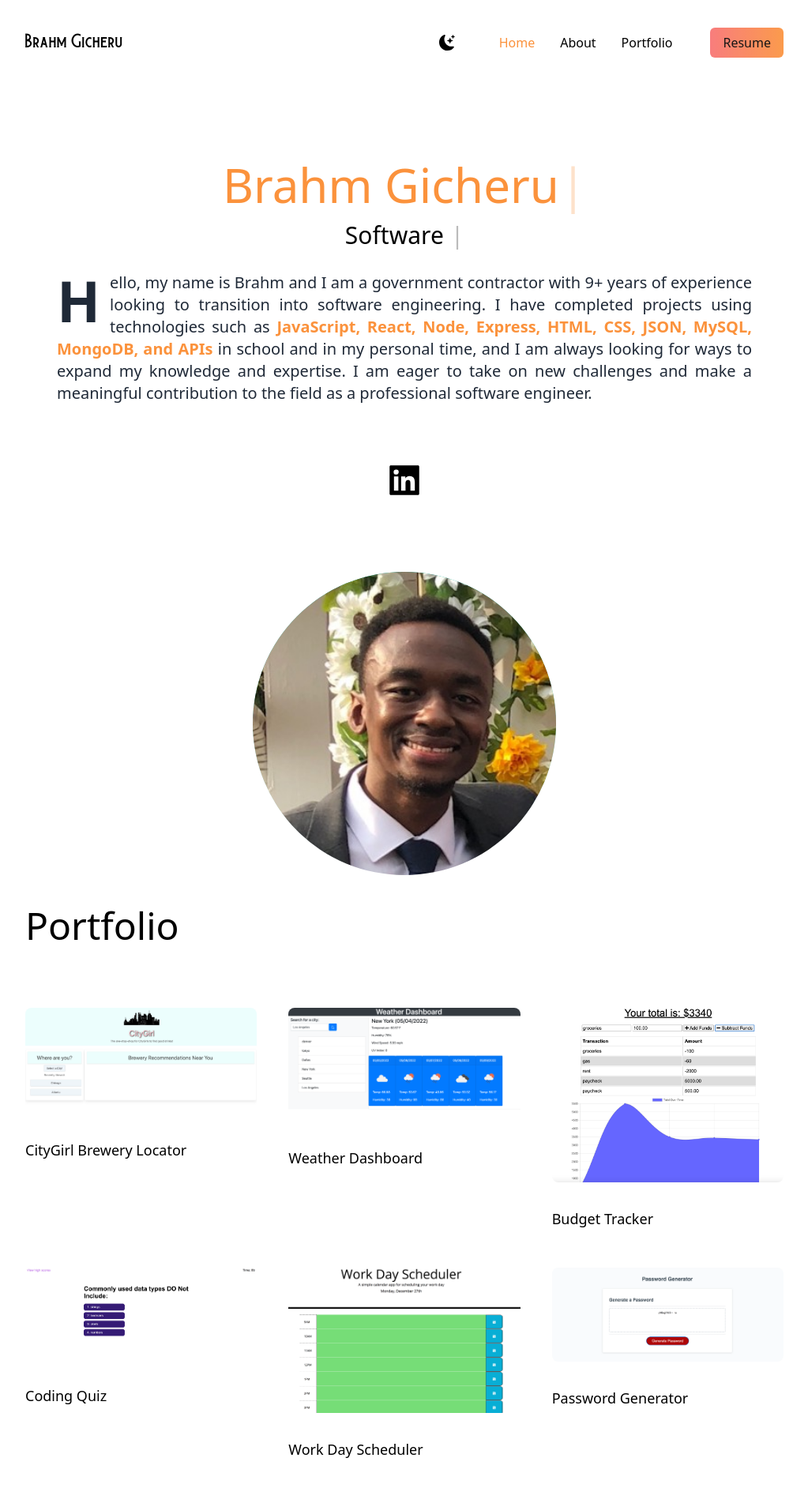
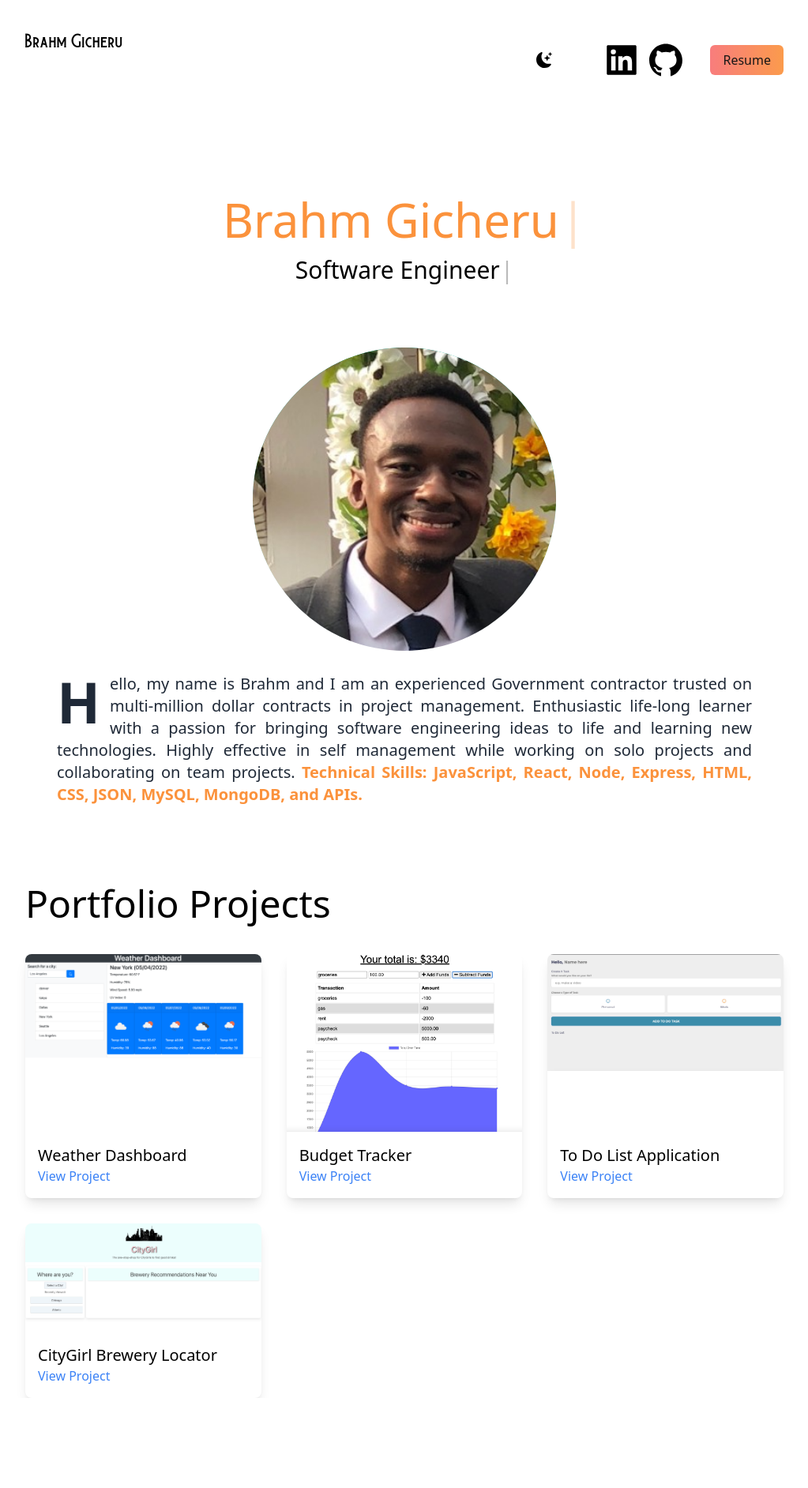
Before and after one commit to brahmg1/brahmgicheru-portfolio, a Next.js app: page / in a window 1280 px wide. Shown: the top 1884 px of the page at 79% size, without its empty margins (128-1151 px from the left). After the commit the page ends 1770 px from the top, so only its background shows below. Built offline with nearby package versions, Linux system fonts and the light colour scheme.

Commit message:
add to do list and update site

```diff
--- a/pages/index.js
+++ b/pages/index.js
@@ -15,12 +15,20 @@ import web3 from "../public/coding-quiz.png";
 import web4 from "../public/workday-scheduler.png";
 import web5 from "../public/password-generator.png";
 import web7 from "../public/web7.png";
+import web8 from "../public/To-Do-List-Application.png";
 import { useState } from "react";
 import Typewriter from "typewriter-effect";
 
-
 function HomePage() {
   const [darkMode, setDarkMode] = useState(false);
+
+  const projects = [
+    { image: web1, title: "Weather Dashboard", url: "https://brahmg1.github.io/weather-dashboard/Develop/index.html" },
+    { image: web2, title: "Budget Tracker", url: "https://budget-tracker-roan.vercel.app" },
+    { image: web8, title: "To Do List Application", url: "https://to-do-list-brahmg1.vercel.app" },
+    { image: web7, title: "CityGirl Brewery Locator", url: "https://brahmg1.github.io/codebreakers/" },
+  ];
+
   return (
     <div className={darkMode ? "dark" : ""}>
 
@@ -36,13 +44,30 @@ function HomePage() {
        <section className="min-h-screen">
          <nav className="py-10 mb-12 flex justify-between">
         <h1  className="text-xl font-burtons dark:text-white">
-          <a href="#home">Brahm Gicheru</a>
+          Brahm Gicheru
           </h1>
         <ul className="flex items-center">
           <li className="px-10">
             <BsFillMoonStarsFill onClick={() => setDarkMode(!darkMode)} className="cursor-pointer text-xl dark:fill-white"/>
           </li>
-          <li>
+
+          <li className="flex items-center ml-4">
+  <div className="text-5xl flex justify-center gap-4 py-3 dark:text-white">
+    <a href="https://www.linkedin.com/in/brahm-gicheru-5b75144b/" className="ml-2">
+      <AiFillLinkedin />
+    </a>
+  </div>
+</li>
+
+<li className="flex items-center">
+  <div className="text-5xl flex justify-center gap-4 py-3 dark:text-white">
+    <a href="https://github.com/brahmg1" className="ml-2">
+      <AiFillGithub />
+    </a>
+  </div>
+</li>
+
+          {/* <li>
             <a href="#home" className="px-4 dark:text-orange-400 text-orange-400">Home</a>
           </li>
           <li>
@@ -50,7 +75,7 @@ function HomePage() {
           </li>
           <li>
             <a href="#portfolio" className="px-4 dark:text-white hover:text-orange-400">Portfolio</a>
-          </li>
+          </li> */}
           <li>
             <a className="bg-gradient-to-r from-red-400 to-orange-400 text-black px-4 py-2 rounded-md ml-8 animate-pulse dark:text-white" href="https://drive.google.com/file/d/18HPh9s5Yf5A5bcCHFFk9TsoBZNRKoGHH/view?usp=sharing">Resume</a>
           </li>
@@ -70,25 +95,21 @@ function HomePage() {
             onInit={(typewriter) => {
               typewriter.typeString("Software Engineer").start();
             }}
-            options={{
-              loop: true,
-            }}
+            // options={{
+            //   loop: true,
+            // }}
           />
+
+            <div className="relative mx-auto bg-gradient-to-b from-teal-500 rounded-full w-80 h-80 mt-20 overflow-hidden md:h-96 md:w-96">
+            <Image src={linkedin} layout="fill" objectFit="cover"/>
+          </div>
+
             </h3>
             <p className="text-md text-justify py-5 leading-8 text-gray-800 md:text-xl max-w-4xl mx-auto dark:text-white first-letter:text-7xl first-letter:font-bold first-letter:mr-3 first-letter:float-left">
-            Hello, my name is Brahm and I am a government contractor with 9+ years of experience looking to transition into software engineering. I have completed projects using technologies such as <span className="text-orange-400 font-semibold">JavaScript, React, Node, Express, HTML, CSS, JSON, MySQL, MongoDB, and APIs </span> in school and in my personal time, and I am always looking for ways to expand my knowledge and expertise. I am eager to take on new challenges and make a meaningful contribution to the field as a professional software engineer.
-            </p>
+            Hello, my name is Brahm and I am an experienced Government contractor trusted on multi-million dollar contracts in project management. Enthusiastic life-long learner with a passion for bringing software engineering ideas to life and learning new technologies. Highly effective in self management while working on solo projects and collaborating on team projects. <span className="text-orange-400 font-semibold"> Technical Skills: JavaScript, React, Node, Express, HTML, CSS, JSON, MySQL, MongoDB, and APIs. </span> </p>
           </div>
 
-          <div className="text-5xl flex justify-center gap-16 py-3 dark:text-white">
-            <a href="https://www.linkedin.com/in/brahm-gicheru-5b75144b/">
-            <AiFillLinkedin />
-            </a>
-            {/* <AiFillGithub /> */}
-          </div>
-          <div className="relative mx-auto bg-gradient-to-b from-teal-500 rounded-full w-80 h-80 mt-20 overflow-hidden md:h-96 md:w-96">
-            <Image src={linkedin} layout="fill" objectFit="cover"/>
-          </div>
+
        </section>
 
        {/* <section>
@@ -119,15 +140,25 @@ function HomePage() {
           </div>
        </section> */}
 
-       <section>
+       <section className="projects">
          <div>
-           <h3 className="text-5xl py-10 dark:text-white">Portfolio</h3>
+           <h3 className="text-5xl py-10 dark:text-white">Portfolio Projects</h3>
            {/* <p className="text-lg font-medium py-2 leading-8 text-gray-800 dark:text-white">Here is my portfolio..........</p> */}
          </div>
 
+         <div className="grid grid-cols-1 md: grid-cols-3 gap-8">
+           {projects.map((project, index) => (
+             <div key={index} className="flex flex-col justify-between rounded-lg overflow-hidden bg-white shadow-lg">
+             <Image src={project.image} alt={project.title} layout="responsive" width={400} height={300} />
+             <div className="p-4">
+               <h3 className="text-xl font-medium">{project.title}</h3>
+               <a href={project.url} className="mt-2 text-blue-500">View Project</a>
+             </div>
+           </div>
+           ))}
 
-         <div className="flex flex-col gap-10 py-10 lg:flex-row lg:flex-wrap">
-         <div className="basis-1/4 flex-1">
+
+         {/* <div className="basis-1/4 flex-1">
            <a href="https://brahmg1.github.io/codebreakers/" target="_blank">
            <Image src={web7} className="rounded-lg object-cover" width={'100%'} height={'100%'} layout="responsive" />
                     </a>
@@ -167,11 +198,13 @@ function HomePage() {
            <Image src={web5} className="rounded-lg object-cover" width={'100%'} height={'100%'} layout="responsive" />
                     </a>
                     <h3  className="text-lg font-medium pt-8 pb-2 dark:text-white">Password Generator</h3>
-           </div>
+           </div> */}
 
          </div>
 
        </section>
+
+
 
       </main>
 
```
Also changed, not shown: package.json (+6 -1 lines), public/To-Do-List-Application.png (added), 1 other file (tests, documents, lock files or other folders).
